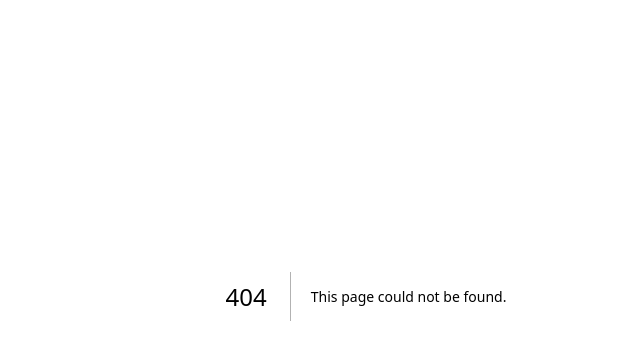
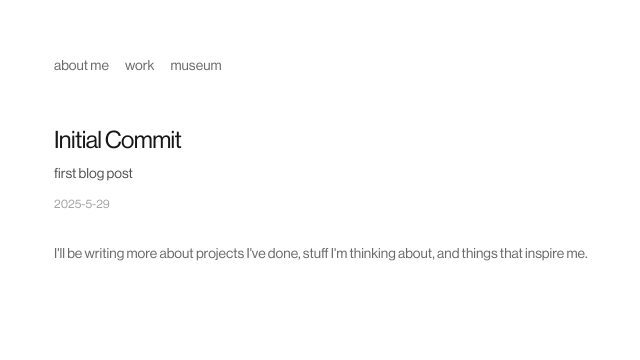
Before and after one commit to mattzh72/mattzhou.github.io, a Next.js app: page /work/example-post in a window 1280 px wide. Before the commit this address had no page. Shown: the part 104-464 px from the top of the page, without its empty margins (274-914 px from the left). Built offline with nearby package versions, Linux system fonts and the light colour scheme.

Commit message:
Finish blog

```diff
--- a/app/page.tsx
+++ b/app/page.tsx
@@ -24,6 +24,9 @@ export default function Home() {
               {' '}at Stanford.
             </p>
             <p className="text-base leading-relaxed mb-4">
+              I am an avid photographer. I make a lot of prints for friends & family.
+            </p>
+            <p className="text-base leading-relaxed mb-4">
               I studied at Berkeley.
             </p>
             <p className="text-xs text-neutral-500 mt-8 text-right">
--- /dev/null
+++ b/app/work/[slug]/page.tsx
@@ -0,0 +1,45 @@
+import Sidebar from '@/components/Sidebar'
+import { getBlogPost, getAllBlogPosts } from '@/lib/blog'
+import { notFound } from 'next/navigation'
+import ReactMarkdown from 'react-markdown'
+
+export async function generateStaticParams() {
+  const posts = getAllBlogPosts()
+  return posts.map((post) => ({
+    slug: post.slug,
+  }))
+}
+
+export default function BlogPost({ params }: { params: { slug: string } }) {
+  const post = getBlogPost(params.slug)
+
+  if (!post) {
+    notFound()
+  }
+
+  return (
+    <div className="min-h-screen bg-white">
+      <div className="w-full max-w-2xl mx-auto px-6 pt-40">
+        <Sidebar />
+        <div className="animate-in">
+          <article>
+            <header className="mb-8">
+              <h1 className="text-2xl font-medium tracking-tight text-neutral-900 mb-2">
+                {post.title}
+              </h1>
+              <p className="text-sm text-neutral-600 mb-3">
+                {post.subheader}
+              </p>
+              <p className="text-xs text-neutral-400">
+                {post.date}
+              </p>
+            </header>
+            <div className="prose prose-neutral prose-sm max-w-none">
+              <ReactMarkdown>{post.content}</ReactMarkdown>
+            </div>
+          </article>
+        </div>
+      </div>
+    </div>
+  )
+}
--- a/app/work/page.tsx
+++ b/app/work/page.tsx
@@ -1,16 +1,35 @@
 import Sidebar from '@/components/Sidebar'
+import Link from 'next/link'
+import { getAllBlogPosts } from '@/lib/blog'
 
 export default function Work() {
+  const posts = getAllBlogPosts()
+
   return (
     <div className="min-h-screen bg-white">
       <div className="w-full max-w-2xl mx-auto px-6 pt-40">
         <Sidebar />
         <div className="animate-in">
           <section>
-            <h1 className="text-lg font-medium tracking-tight text-neutral-900 mb-4">Selected work</h1>
-            <p className="text-base leading-relaxed">
-              Work content goes here.
-            </p>
+            <div className="space-y-8">
+              {posts.map((post) => (
+                <Link
+                  key={post.slug}
+                  href={`/work/${post.slug}`}
+                  className="block group"
+                >
+                  <h2 className="text-lg font-medium tracking-tight text-neutral-900 group-hover:text-[#002FA7] transition-colors">
+                    {post.title}
+                  </h2>
+                  <p className="text-sm text-neutral-600 mt-1">
+                    {post.subheader}
+                  </p>
+                  <p className="text-xs text-neutral-400 mt-2">
+                    {post.date}
+                  </p>
+                </Link>
+              ))}
+            </div>
           </section>
         </div>
       </div>
--- a/components/WallGallery.tsx
+++ b/components/WallGallery.tsx
@@ -22,6 +22,7 @@ export default function WallGallery({ landscapePhotos, portraitPhotos }: WallGal
   const [uiVisible, setUiVisible] = useState(false)
   const [selected, setSelected] = useState(0)
   const [, setTick] = useState(0) // force HUD rerenders when mutating refs
+  const animTokenRef = useRef(0) // cancel in-flight camera animations
 
   // photo cycling state
   const [landscapeIndex, setLandscapeIndex] = useState([0, 1])
@@ -264,19 +265,37 @@ export default function WallGallery({ landscapePhotos, portraitPhotos }: WallGal
       pointer.y = -(y * 2 - 1)
     }
 
-    function animateCameraTo(targetX: number, targetY: number, targetZoom: number, duration = 450) {
+    function animateCameraTo(targetX: number, targetY: number, targetZoom: number, duration = 550) {
+      // cancel any in-flight animation by bumping token
+      const token = ++animTokenRef.current
       const startX = camera.position.x
       const startY = camera.position.y
       const startZoom = camera.zoom
       const start = performance.now()
+
+      // smoothstep easing (no overshoot, gentler ends)
+      const ease = (t: number) => {
+        t = Math.min(1, Math.max(0, t))
+        return t * t * (3 - 2 * t)
+      }
+
       function tick(now: number) {
+        // if a new animation started, stop this one
+        if (token !== animTokenRef.current) return
         const t = Math.min(1, (now - start) / duration)
-        const eased = t < 0.5 ? 2 * t * t : -1 + (4 - 2 * t) * t
-        camera.position.x = startX + (targetX - startX) * eased
-        camera.position.y = startY + (targetY - startY) * eased
-        camera.zoom = startZoom + (targetZoom - startZoom) * eased
+        const e = ease(t)
+        camera.position.x = startX + (targetX - startX) * e
+        camera.position.y = startY + (targetY - startY) * e
+        camera.zoom = startZoom + (targetZoom - startZoom) * e
         camera.updateProjectionMatrix()
-        if (t < 1) requestAnimationFrame(tick)
+        if (t < 1) {
+          requestAnimationFrame(tick)
+        } else {
+          // snap to exact target to avoid residual jitter
+          camera.position.set(targetX, targetY, camera.position.z)
+          camera.zoom = targetZoom
+          camera.updateProjectionMatrix()
+        }
       }
       requestAnimationFrame(tick)
     }
--- /dev/null
+++ b/content/blog/example-post.md
@@ -0,0 +1,7 @@
+---
+title: "Initial Commit"
+subheader: "first blog post"
+date: "2025-5-29"
+---
+
+I'll be writing more about projects I've done, stuff I'm thinking about, and things that inspire me.
--- /dev/null
+++ b/lib/blog.ts
@@ -0,0 +1,58 @@
+import fs from 'fs'
+import path from 'path'
+import matter from 'gray-matter'
+
+const blogDirectory = path.join(process.cwd(), 'content/blog')
+
+export interface BlogPost {
+  slug: string
+  title: string
+  subheader: string
+  date: string
+  content: string
+}
+
+export function getAllBlogPosts(): BlogPost[] {
+  if (!fs.existsSync(blogDirectory)) {
+    return []
+  }
+
+  const fileNames = fs.readdirSync(blogDirectory)
+  const posts = fileNames
+    .filter(fileName => fileName.endsWith('.md'))
+    .map(fileName => {
+      const slug = fileName.replace(/\.md$/, '')
+      const fullPath = path.join(blogDirectory, fileName)
+      const fileContents = fs.readFileSync(fullPath, 'utf8')
+      const { data, content } = matter(fileContents)
+
+      return {
+        slug,
+        title: data.title || 'Untitled',
+        subheader: data.subheader || '',
+        date: data.date || '',
+        content,
+      }
+    })
+    .sort((a, b) => (a.date > b.date ? -1 : 1))
+
+  return posts
+}
+
+export function getBlogPost(slug: string): BlogPost | null {
+  try {
+    const fullPath = path.join(blogDirectory, `${slug}.md`)
+    const fileContents = fs.readFileSync(fullPath, 'utf8')
+    const { data, content } = matter(fileContents)
+
+    return {
+      slug,
+      title: data.title || 'Untitled',
+      subheader: data.subheader || '',
+      date: data.date || '',
+      content,
+    }
+  } catch {
+    return null
+  }
+}
--- a/package.json
+++ b/package.json
@@ -10,9 +10,11 @@
   },
   "dependencies": {
     "@types/three": "^0.180.0",
+    "gray-matter": "^4.0.3",
     "next": "^15.0.2",
     "react": "^18.3.1",
     "react-dom": "^18.3.1",
+    "react-markdown": "^10.1.0",
     "three": "^0.180.0"
   },
   "devDependencies": {
```
Also changed, not shown: 1 other file (tests, documents, lock files or other folders).
